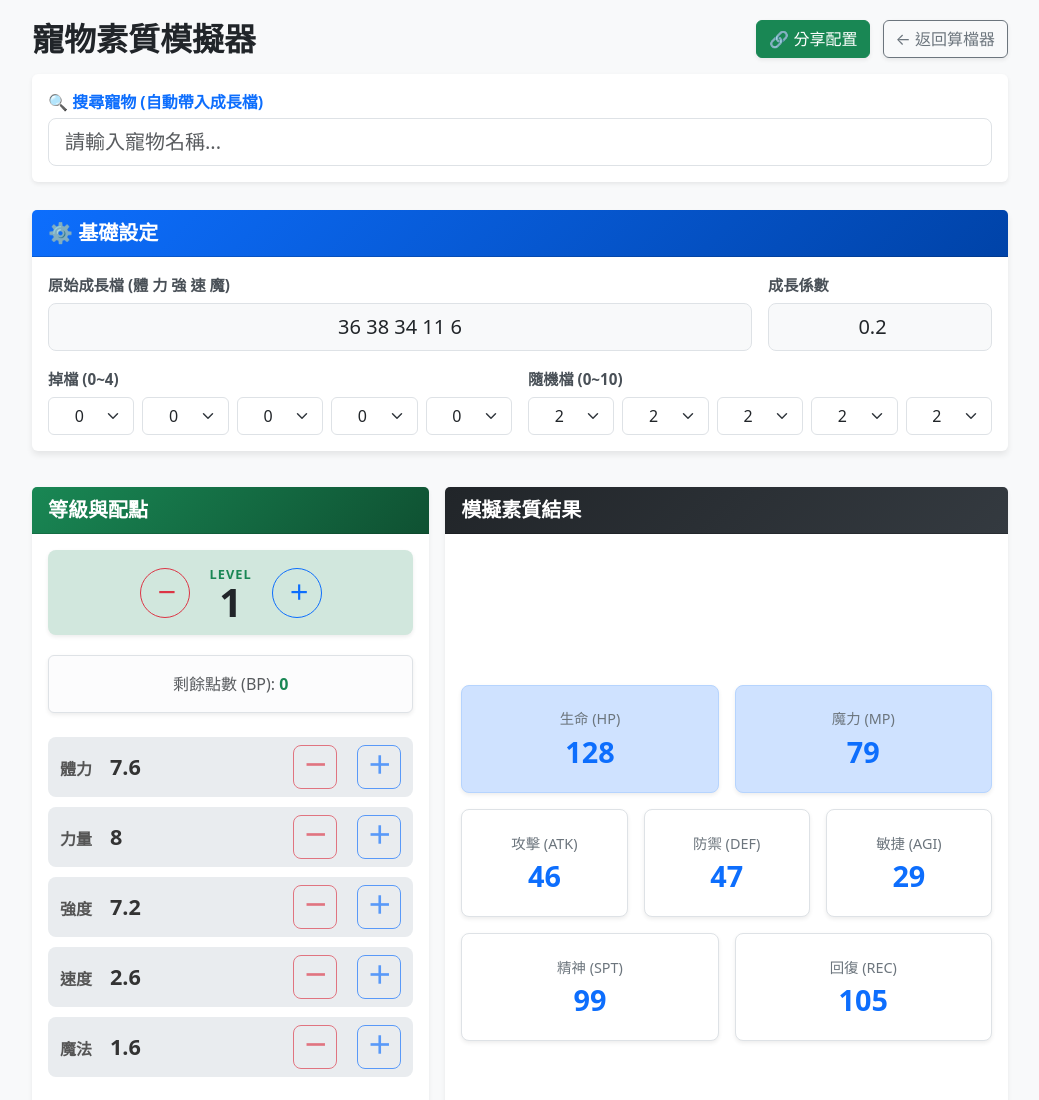
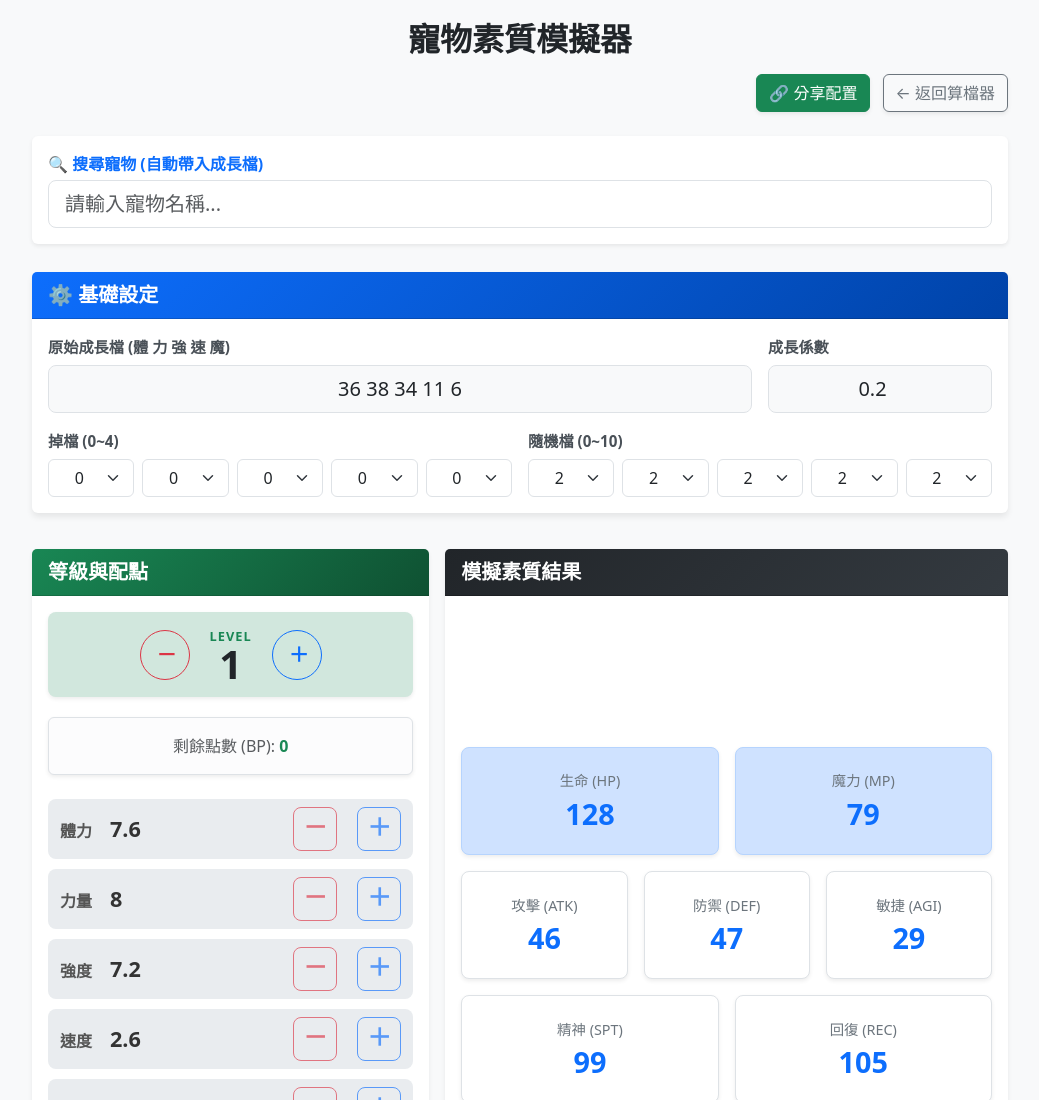
Before and after one commit to PhelimXue/cg-pet-calculator-cloudflare, a website: page public/simulator.html in a window 1280 px wide. Shown: the top 1100 px of the page, without its empty margins (120-1159 px from the left). Drawn offline with nearby package versions, Linux system fonts and the light colour scheme.

Commit message:
調整標頭排版

```diff
--- a/public/simulator.html
+++ b/public/simulator.html
@@ -104,11 +104,14 @@
 <body>
     <div class="container">
         <!-- 頂部標題與按鈕 -->
-        <div class="d-flex justify-content-between align-items-center mb-3">
+        <div class="d-flex justify-content-center align-items-center mb-3">
             <div>
                 <h2 class="mb-0 fw-bold text-dark">寵物素質模擬器</h2>
                 <div id="currentPetNameDisplay" class="pet-title" style="display:none;"></div>
             </div>
+
+        </div>
+        <div class="d-flex justify-content-end mb-4">
             <div>
                 <button class="btn btn-success me-2 shadow-sm" id="shareBtn">🔗 分享配置</button>
                 <a href="index.html" class="btn btn-outline-secondary shadow-sm">← 返回算檔器</a>
```
Also changed, not shown: public/index.html (+3 -2 lines).
